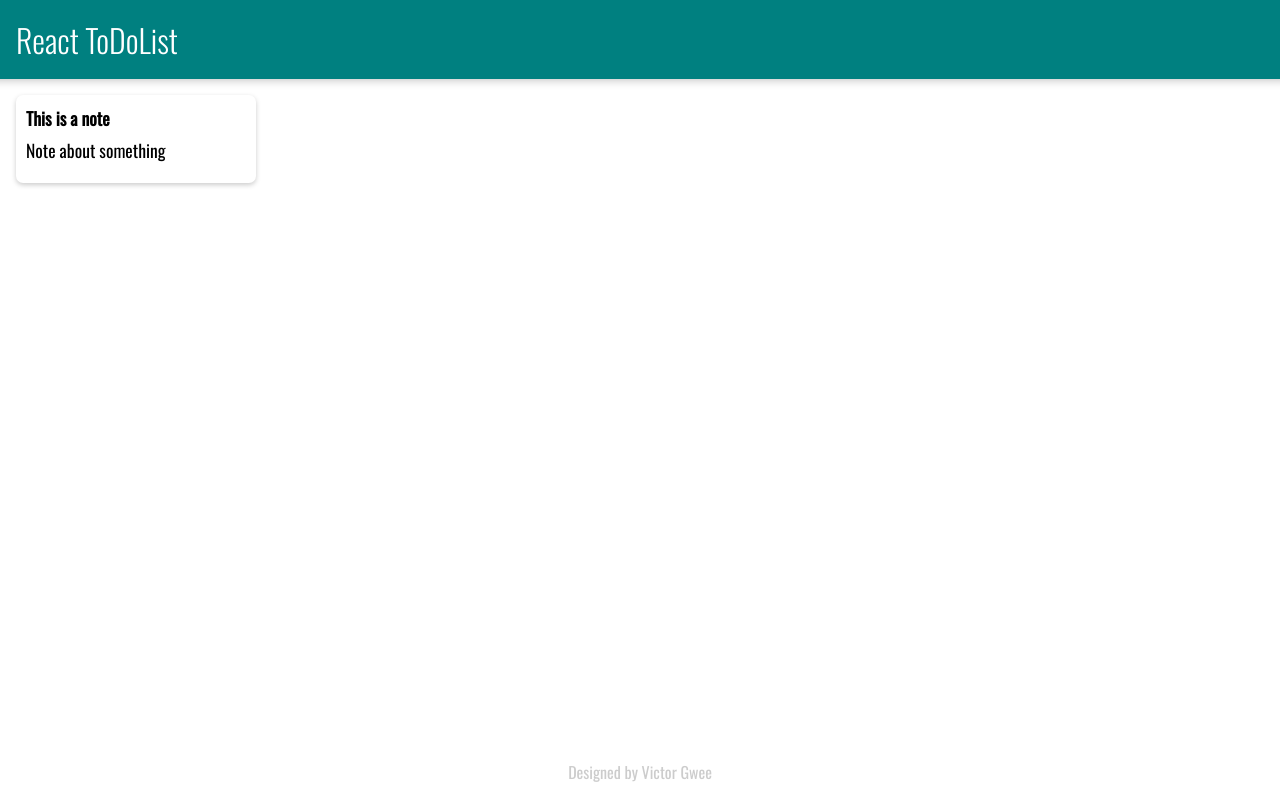
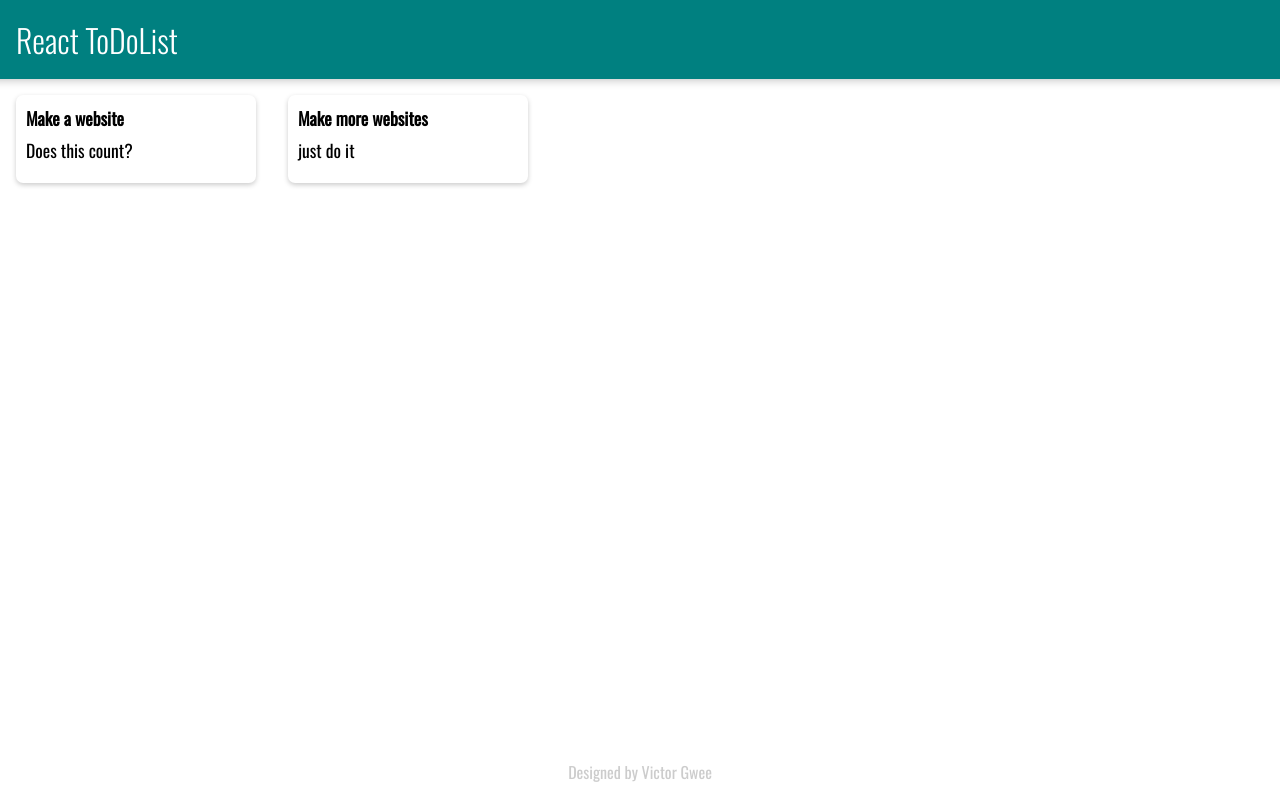
Before and after one commit to vicgwee/React_ToDoList, a React (Create React App) app in the folder react-todolist/: page / in a window 1280 px wide. Built offline with nearby package versions, Linux system fonts and the light colour scheme.

Commit message:
separate out notes content

```diff
--- a/react-todolist/src/components/App.jsx
+++ b/react-todolist/src/components/App.jsx
@@ -1,12 +1,16 @@
-import React from "react"
-import Header from "./Header.jsx"
-import Footer from "./Footer.jsx"
+import React from "react";
+import Header from "./Header.jsx";
+import Footer from "./Footer.jsx";
 import Note from "./Note.jsx";
+import notes from "../notes"
 
 function App() {
     return <div>
         <Header />
-        <Note header="This is a note" content="Note about something"/>
+        <Note header={notes[0].header}
+         content={notes[0].content}/>
+        <Note header={notes[1].header}
+         content={notes[1].content}/>
         <Footer />
     </div>;
 }
--- /dev/null
+++ b/react-todolist/src/notes.js
@@ -0,0 +1,12 @@
+const notes = [
+    {
+        header: "Make a website",
+        content: "Does this count?"
+    },
+    {
+        header: "Make more websites",
+        content: "just do it"
+    }
+]
+
+export default notes;
```
